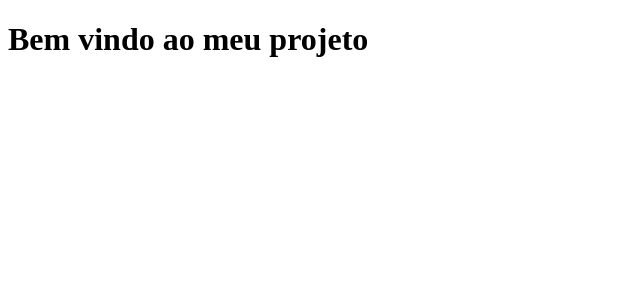
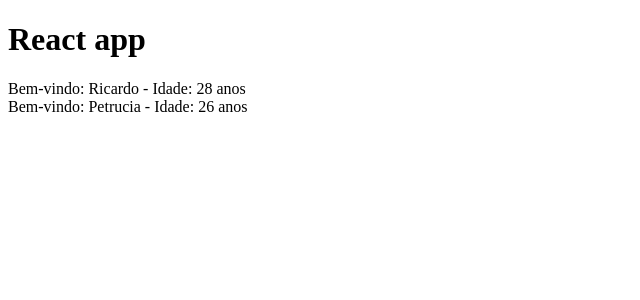
Before and after one commit to ricardorocker/full-stack-app, a React (Create React App) app: page / in a window 1280 px wide. Shown: the top 300 px of the page, without its empty margins (0-640 px from the left). Built offline with nearby package versions, Linux system fonts and the light colour scheme.

Commit message:
Components and props

```diff
--- a/public/index.html
+++ b/public/index.html
@@ -11,7 +11,7 @@
     />
     <link rel="apple-touch-icon" href="%PUBLIC_URL%/logo192.png" />
     <link rel="manifest" href="%PUBLIC_URL%/manifest.json" />
-    <title>Meu primeiro App</title>
+    <title>React App</title>
   </head>
   <body>
     <noscript>You need to enable JavaScript to run this app.</noscript>
--- a/src/App.js
+++ b/src/App.js
@@ -1,8 +1,12 @@
+import Nome from "./components/Nome";
 
 function App() {
   return (
     <div>
-      <h1>Bem vindo ao meu projeto</h1>
+      <h1>React app</h1>
+      <Nome aluno="Ricardo" idade={28}/>
+      <br />
+      <Nome aluno="Petrucia" idade={26}/>
     </div>
   );
 }
--- /dev/null
+++ b/src/components/Nome.js
@@ -0,0 +1,8 @@
+// function Nome(props){
+function Nome({aluno, idade}){
+    return(
+        <span>Bem-vindo: {aluno} - Idade: {idade} anos</span>
+    )
+}
+
+export default Nome;
```
